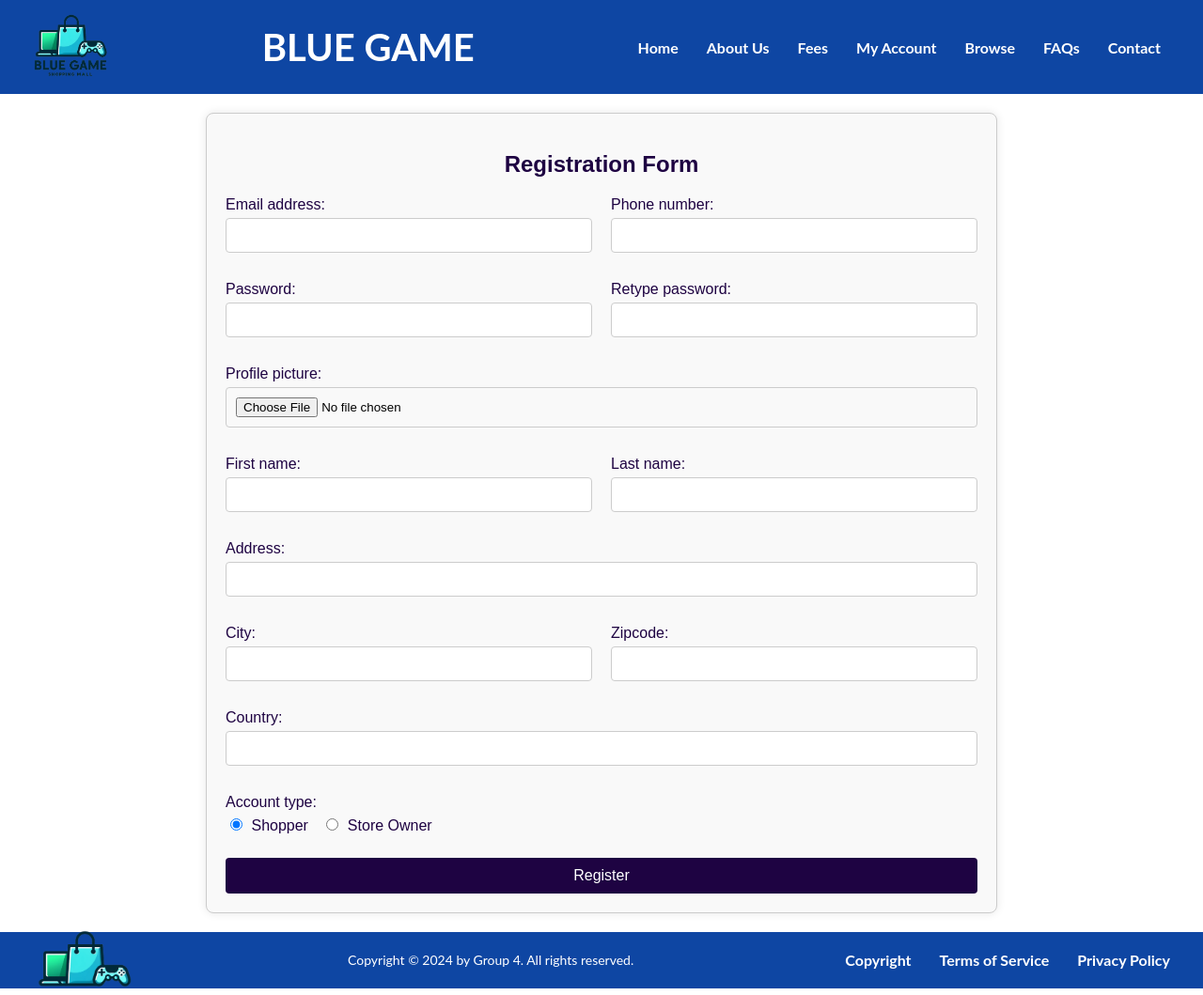
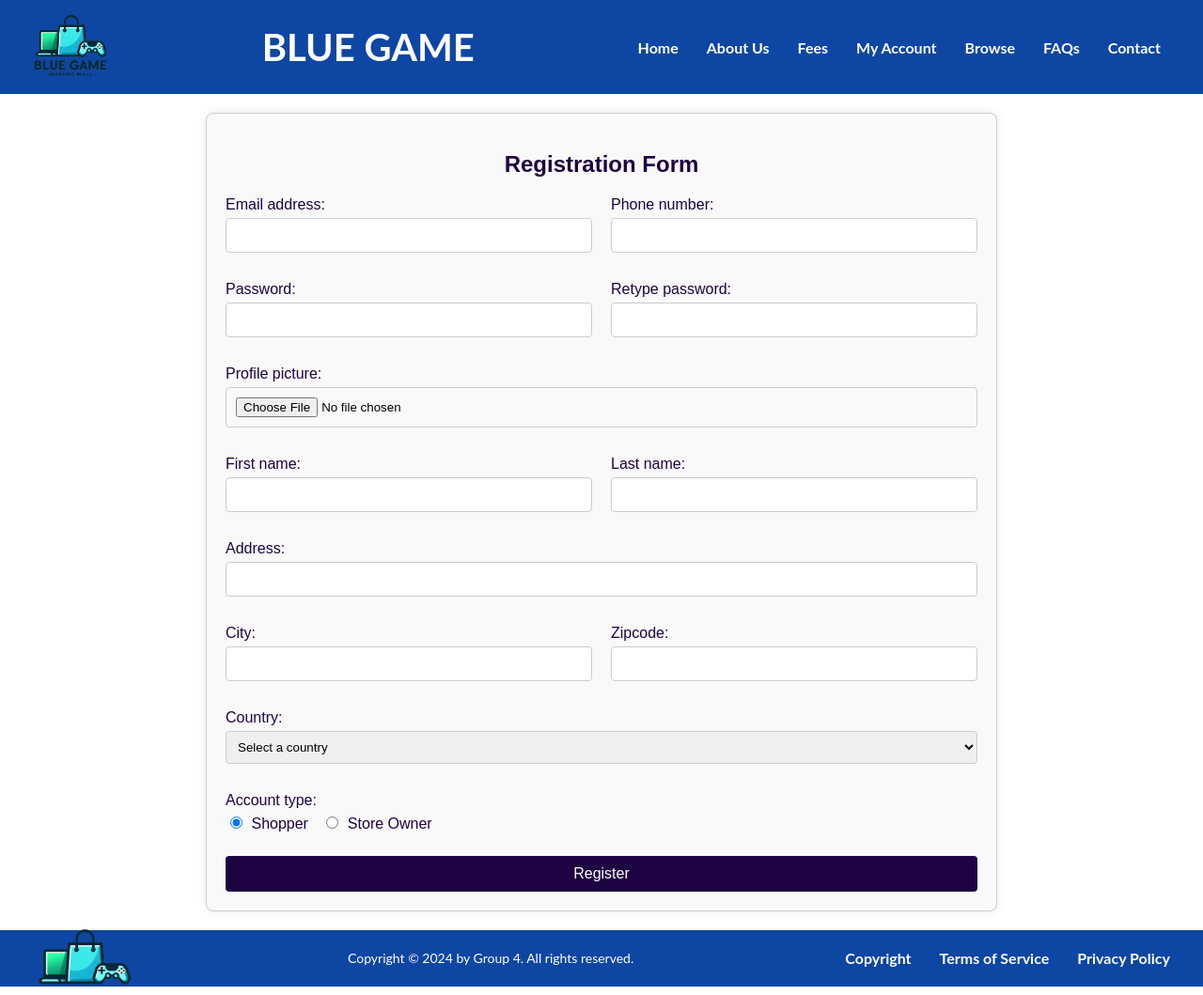
Before and after one commit to voduycuong/webpro, a plain HTML site: page pages/user_register.html in a window 1280 px wide. Shown: the whole page at 94% size. Drawn offline with Linux system fonts and the light colour scheme; no server answers.

Commit message:
fix register_page countries_code

```diff
--- a/pages/user_register.html
+++ b/pages/user_register.html
@@ -79,7 +79,9 @@
 
                 <div class="form-group">
                     <label for="country">Country:</label>
-                    <input type="text" id="country" name="country" required>
+                    <select id="country" name="country" required>
+                        <option value="">Select a country</option>
+                    </select>
                 </div>
 
                 <label>Account type:</label>
@@ -90,7 +92,7 @@
                     <label for="storeOwner" class="account_label">Store Owner</label>
                 </div>
 
-                <div id="storeFields">
+                <div id="storeFields" style="display: none;">
                     <div class="form-group">
                         <label for="storeName">Store name:</label>
                         <input type="text" id="storeName" name="storeName">
@@ -102,14 +104,12 @@
                     </div>
                 </div>
 
-                </div>
-
                 <button type="submit">Register</button>
             </form>
         </section>
     </main>
 
     <footer-component></footer-component>
+</body>
 
-</body>
 </html>
--- a/scripts/user_register.js
+++ b/scripts/user_register.js
@@ -1,9 +1,10 @@
 // Import Firebase SDKs
 import { initializeApp } from "https://www.gstatic.com/firebasejs/10.11.1/firebase-app.js";
-import { getFirestore, collection, addDoc } from "https://www.gstatic.com/firebasejs/10.11.1/firebase-firestore.js";
-import { getAuth, createUserWithEmailAndPassword } from "https://www.gstatic.com/firebasejs/10.11.1/firebase-auth.js";
+import { getFirestore, collection, addDoc, getDoc, doc } from "https://www.gstatic.com/firebasejs/10.11.1/firebase-firestore.js";
+import { getAuth, createUserWithEmailAndPassword, onAuthStateChanged } from "https://www.gstatic.com/firebasejs/10.11.1/firebase-auth.js";
 import { getStorage, ref, uploadBytes, getDownloadURL } from "https://www.gstatic.com/firebasejs/10.11.1/firebase-storage.js";
 
+// Initialize Firebase
 const firebaseConfig = {
     apiKey: "AIzaSyC1lU93LyUOig7V-j1bmQuK3J3EGG7lzP0",
     authDomain: "bluegame-28f86.firebaseapp.com",
@@ -15,11 +16,38 @@ const firebaseConfig = {
     measurementId: "G-E002PST6WK"
 };
 
-// Initialize Firebase app
 const app = initializeApp(firebaseConfig);
 const db = getFirestore(app);
 const auth = getAuth(app);
 const storage = getStorage(app);
+
+// Function to read CSV file from directory and parse it
+async function readCSVFromDirectory(filePath) {
+    const response = await fetch(filePath);
+    const text = await response.text();
+    const data = text.split('\n').map(row => row.split(','));
+    return data;
+}
+
+// Populate dropdown with countries from CSV
+async function populateCountryDropdown() {
+    const countrySelect = document.getElementById('country');
+    countrySelect.innerHTML = '<option value="">Select a country</option>'; // Clear existing options
+
+    try {
+        const csvData = await readCSVFromDirectory('/misc/countries_code.csv'); // Replace with the actual path to the CSV file
+        csvData.forEach(row => {
+            const country = row[0]; // Assuming the country is in the first cell of each row
+            const option = document.createElement('option');
+            option.value = country;
+            option.text = country;
+            countrySelect.appendChild(option);
+        });
+    } catch (error) {
+        console.error('Error reading CSV file:', error);
+        alert('Error reading CSV file: ' + error.message);
+    }
+}
 
 async function registerWithEmailAndPassword(event) {
     event.preventDefault();
@@ -34,7 +62,7 @@ async function registerWithEmailAndPassword(event) {
     const address = document.getElementById('address').value;
     const city = document.getElementById('city').value;
     const zipcode = document.getElementById('zipcode').value;
-    const country = document.getElementById('country').value;
+    const country = document.getElementById('country').value; // Get selected country value
     const accountType = document.querySelector('input[name="accountType"]:checked').value;
 
     let storeName = '';
@@ -125,6 +153,18 @@ document.querySelectorAll('input[name="accountType"]').forEach(function (radio)
     });
 });
 
+document.addEventListener('DOMContentLoaded', populateCountryDropdown); // Populate dropdown on page load
+
+// Check re-typed password
+document.getElementById('confirmPassword').addEventListener('input', function () {
+    const password = document.getElementById('password').value;
+    const confirmPassword = document.getElementById('confirmPassword').value;
+    if (password !== confirmPassword) {
+        document.getElementById('confirmPassword').setCustomValidity('Passwords do not match');
+    } else {
+        document.getElementById('confirmPassword').setCustomValidity('');
+    }
+});
 
 // Fetch user role from Firestore
 async function getUserRole(userId) {
```
Also changed, not shown: misc/color.txt (renamed from color.txt), misc/countries_code.csv (renamed from csv/countries_code.csv).
